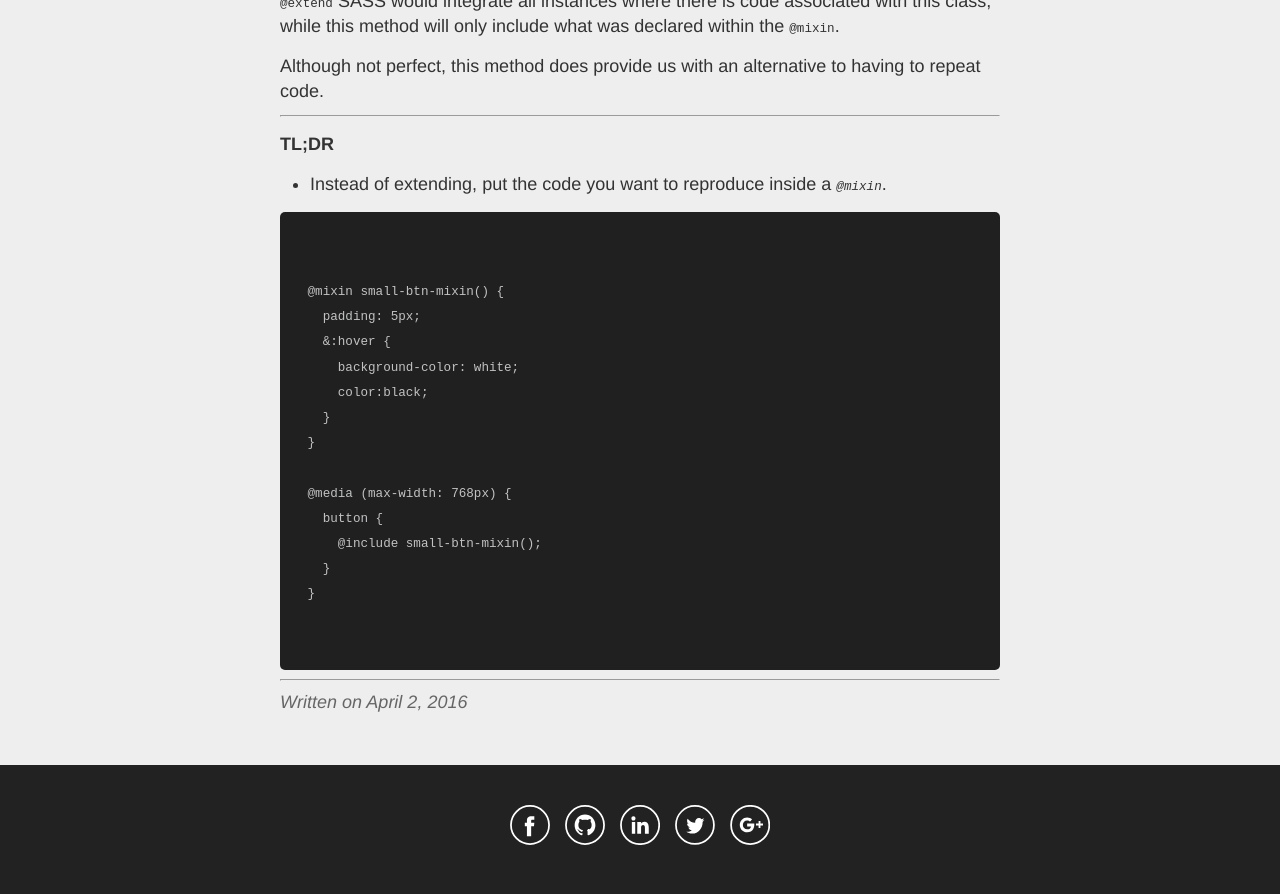
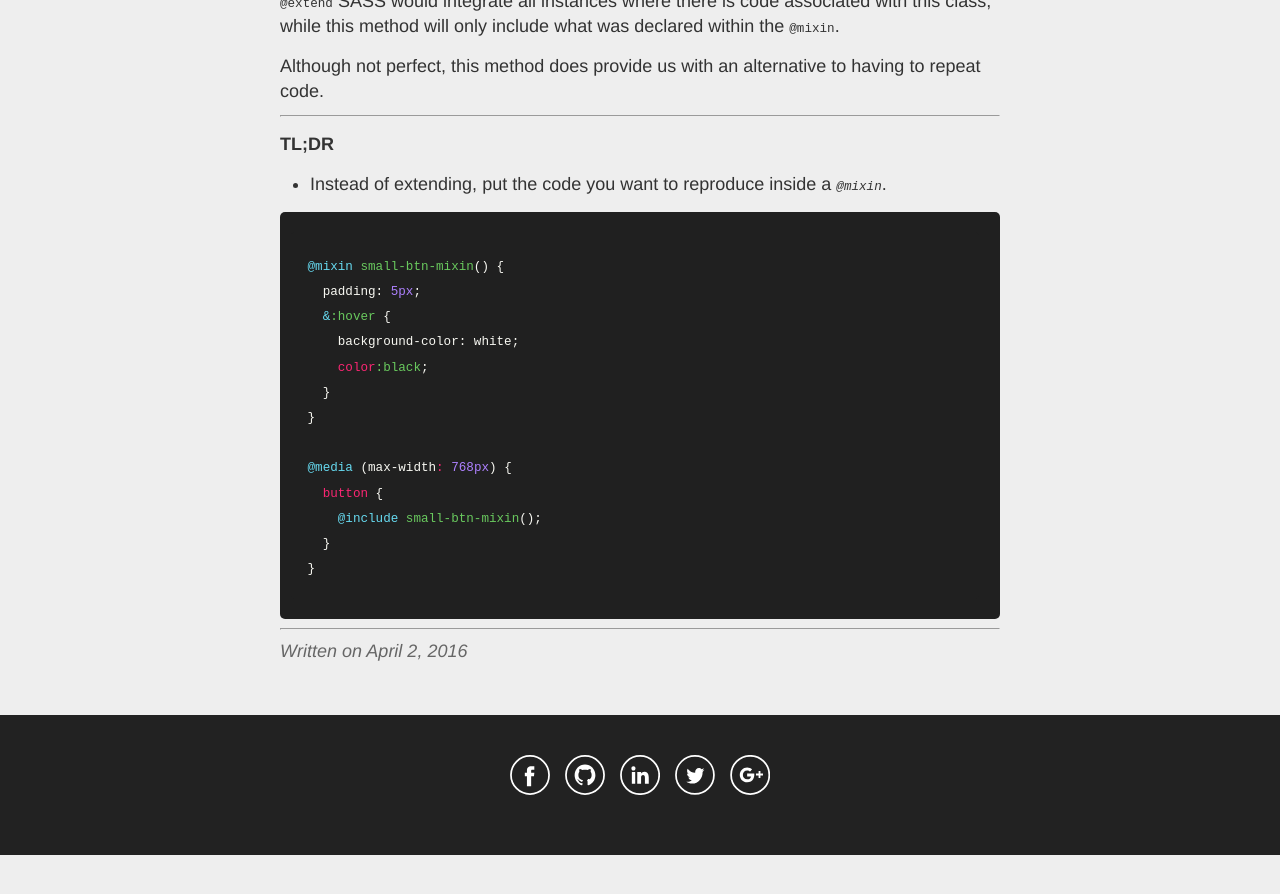
Before and after one commit to lazamar/lazamar.github.io, a Jekyll site: the page built from _posts/2016-04-02-exdending-classes-within-media-queries-in-scss.md, in a window 1280 px wide and 900 px high, scrolled down 1898 px. Shown: the top 894 px of the window. Built offline with Jekyll 4.4.1, drawn with Linux system fonts in a browser that asks for light colours; comment, search, counter and statistics services are not loaded; after the commit the page ends 2753 px from its top, so only the background shows below that.

Commit message:
Whip whip

````diff
--- a/_posts/2016-04-02-exdending-classes-within-media-queries-in-scss.md
+++ b/_posts/2016-04-02-exdending-classes-within-media-queries-in-scss.md
@@ -88,8 +88,7 @@ to having to repeat code.
 
 - Instead of extending, put the code you want to reproduce inside a *`@mixin`*.
 
- ```
-
+``` scss
  @mixin small-btn-mixin() {
    padding: 5px;
    &:hover {
@@ -103,7 +102,6 @@ to having to repeat code.
      @include small-btn-mixin();
    }
  }
-
  ```
 
 ---
````
